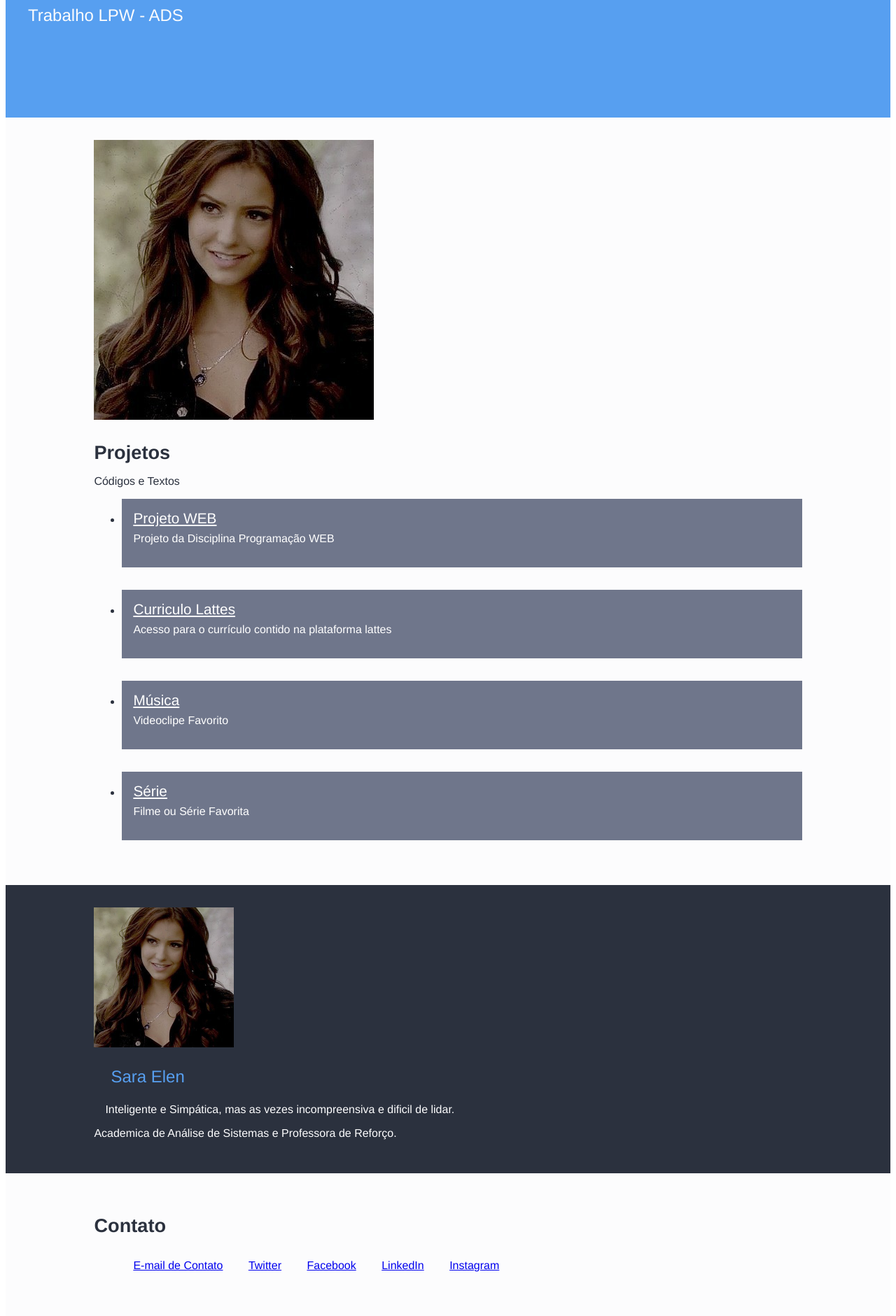
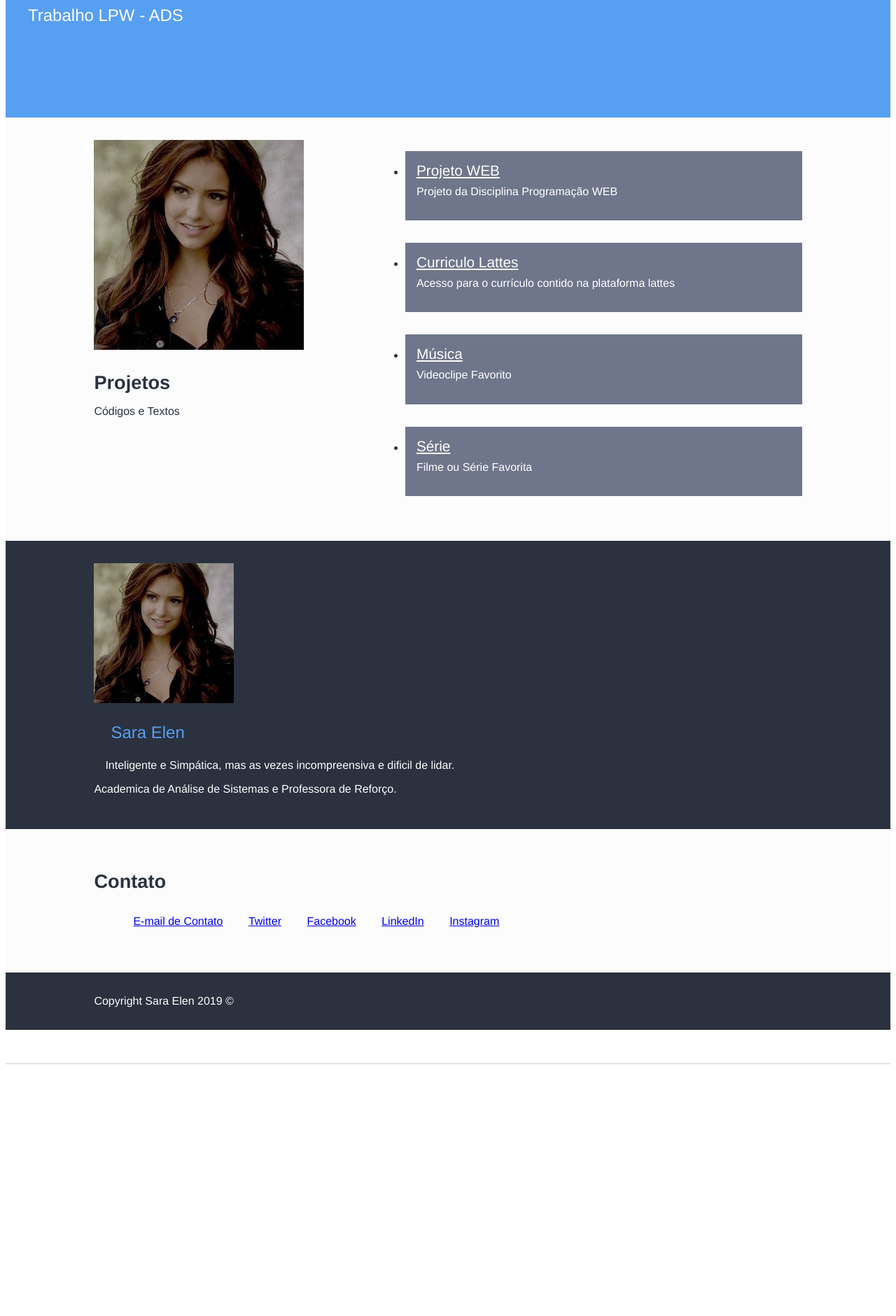
Before and after one commit to afbezerra00/AulasProgramacaoWeb, a PHP site: page / in a window 1280 px wide. Shown: the part 301-2182 px from the top of the page at 70% size. After the commit the page ends 1822 px from the top, so only its background shows below. Run offline with PHP 8.4, Linux system fonts and the light colour scheme.

Commit message:
Aula - Parte 1
Aula - Parte 1

```diff
--- a/Estilos/blog.css
+++ b/Estilos/blog.css
@@ -1,6 +1,11 @@
 body {
     font-family: Helvetica, sans-serif;
 
+}
+
+section img {
+    width: 100%;
+    max-width: 300px;
 }
 
 header {
@@ -49,7 +54,6 @@ section {
 }
 
 
-
 section h3 {
     font-size: 1.7em;
     margin-bottom: 0.5em;
@@ -73,6 +77,14 @@ header li a {
 
 }
 
+.projetos-header {
+    float: left;
+}
+
+.styleprojetos {
+    margin-left: 40%;
+
+}
 
 .styleprojetos li{
     background-color:#6F768B;
@@ -89,7 +101,8 @@ header li a {
 .styleprojetos li p {
     color: #FFF;
     margin-top: 0.5em;
-
+    text-align: justify;
+    line-height: 1.2;
 }
 
 #Sobre p.text {
--- a/index.html
+++ b/index.html
@@ -32,9 +32,11 @@
     </section>
 
     <section id="Projetos" class="claras container">
-        <img alt="Imagem de Katerina Petrova" src="Imagens/petrova.jpg">
-        <h3>Projetos</h3>
-        <p>Códigos e Textos</p>
+        <div class="projetos-header">
+            <img alt="Imagem de Katerina Petrova" src="Imagens/petrova.jpg">
+            <h3>Projetos</h3>
+            <p>Códigos e Textos</p>
+        </div>
 
         <ul class="styleprojetos">
             <li>
```
